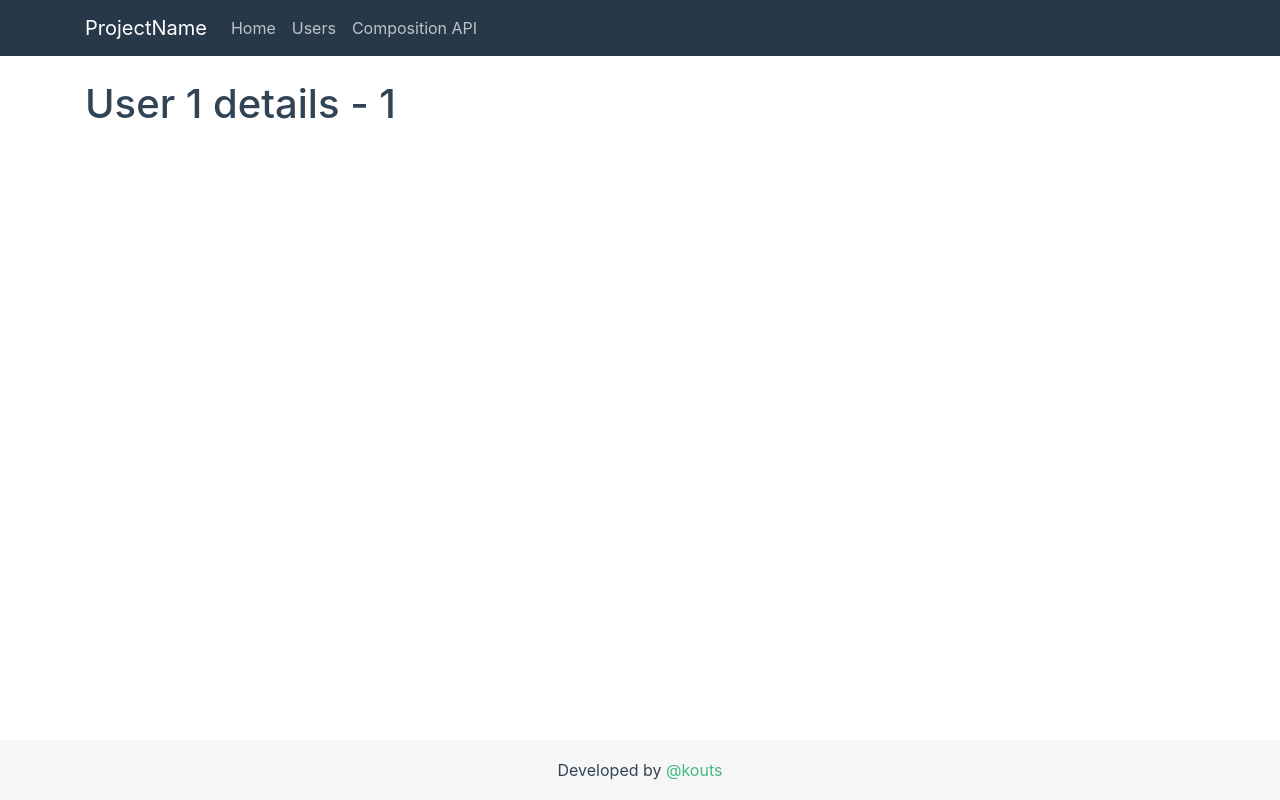
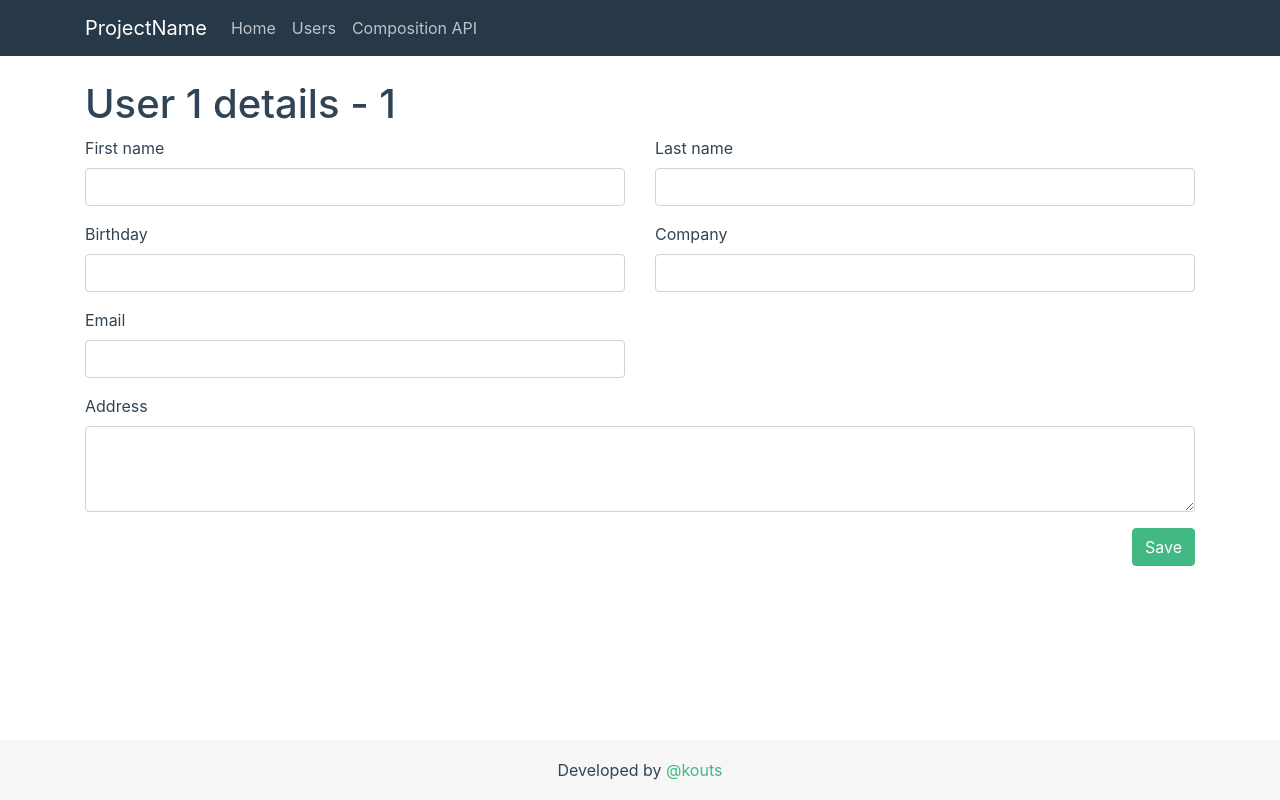
Before and after one commit to kouts/vue3-fullstack, a Vue app: page /#/users-details/1/1 in a window 1280 px wide. Built offline with nearby package versions, Linux system fonts and the light colour scheme.

Commit message:
Added user add action

```diff
--- a/package.json
+++ b/package.json
@@ -13,6 +13,7 @@
     "axios": "^0.20.0",
     "bootstrap": "^4.5.2",
     "core-js": "^3.6.5",
+    "date-fns": "^2.16.1",
     "vue": "^3.0.0",
     "vue-router": "^4.0.0-beta.10",
     "vuex": "^4.0.0-0"
--- a/src/api/user.ts
+++ b/src/api/user.ts
@@ -7,4 +7,12 @@ function fetchUsers() {
   });
 }
 
-export { fetchUsers };
+function addUser(user: User) {
+  return http.request<void, number>({
+    method: 'post',
+    url: 'users/add',
+    data: user
+  });
+}
+
+export { fetchUsers, addUser };
--- /dev/null
+++ b/src/common/utils.ts
@@ -0,0 +1,3 @@
+export const clone = (obj: unknown) => {
+  return JSON.parse(JSON.stringify(obj));
+};
--- a/src/views/UserDetails.vue
+++ b/src/views/UserDetails.vue
@@ -1,26 +1,86 @@
 <template>
   <div class="container">
     <h1>User {{ routeParams.id ? routeParams.id : 'new' }} details - {{ routeParams.action }} </h1>
+    <form @submit.prevent="save">
+      <div class="row">
+        <div class="col-sm-6 form-group">
+          <label>First name</label>
+          <input v-model="form.first_name" type="text" class="form-control">
+        </div>
+        <div class="col-sm-6 form-group">
+          <label>Last name</label>
+          <input v-model="form.last_name" type="text" class="form-control">
+        </div>
+        <div class="col-sm-6 form-group">
+          <label>Birthday</label>
+          <input v-model="form.birthday" type="text" class="form-control">
+        </div>
+        <div class="col-sm-6 form-group">
+          <label>Company</label>
+          <input v-model="form.company" type="text" class="form-control">
+        </div>
+        <div class="col-sm-6 form-group">
+          <label>Email</label>
+          <input v-model="form.email" type="text" class="form-control">
+        </div>
+        <div class="col-sm-12 form-group">
+          <label>Address</label>
+          <textarea v-model="form.address" class="form-control" rows="3"></textarea>
+        </div>
+      </div>
+      <div class="row">
+        <div class="col-sm-12">
+          <div class="float-right">
+            <button type="submit" class="btn btn-primary">Save</button>
+          </div>
+        </div>
+      </div>
+    </form>
   </div>
 </template>
 
 <script lang="ts">
-
+/* eslint-disable @typescript-eslint/camelcase */
 import { defineComponent, onMounted, ref } from 'vue';
-import { useRoute } from 'vue-router';
-// import { fetchItems } from '../api/api';
-// import { Item, Items } from '../api/interfaces';
+import { useRouter, useRoute } from 'vue-router';
+import { addUser } from '../api/user';
+import { User } from '../api/interfaces';
+import { clone } from '@/common/utils';
+import { format } from 'date-fns';
 
 export default defineComponent({
   setup() {
     const route = useRoute();
+    const router = useRouter();
     const routeParams = route.params;
+    const form = ref<User>({
+      id: 0,
+      first_name: '',
+      last_name: '',
+      birthday: '',
+      company: '',
+      email: '',
+      address: '',
+      created_at: '',
+      updated_at: ''
+    });
+    const save = async() => {
+      const toSend = clone(form.value);
+      if (routeParams.action === 'add') {
+        toSend.created_at = format(new Date(), 'yyyy-MM-dd hh:mm');
+        toSend.updated_at = format(new Date(), 'yyyy-MM-dd hh:mm');
+        await addUser(toSend);
+      }
+      router.push({ path: '/users' });
+    };
 
     onMounted(() => {
       // console.log('User details');
     });
     return {
-      routeParams
+      routeParams,
+      form,
+      save
     };
   }
 });
--- a/src/views/Users.vue
+++ b/src/views/Users.vue
@@ -8,7 +8,7 @@
     </div>
     <div class="row">
       <div class="col-sm-12">
-        <div v-for="user in users" :key="user.id" class="card">
+        <div v-for="user in users" :key="user.id" class="card mb-3">
           <div class="card-body">
             <div class="d-flex flex-row flex-wrap">
               <div class="flex-grow-1">
```
Also changed, not shown: src/router/index.ts (line endings or trailing spaces), 1 other file (tests, documents, lock files or other folders).
